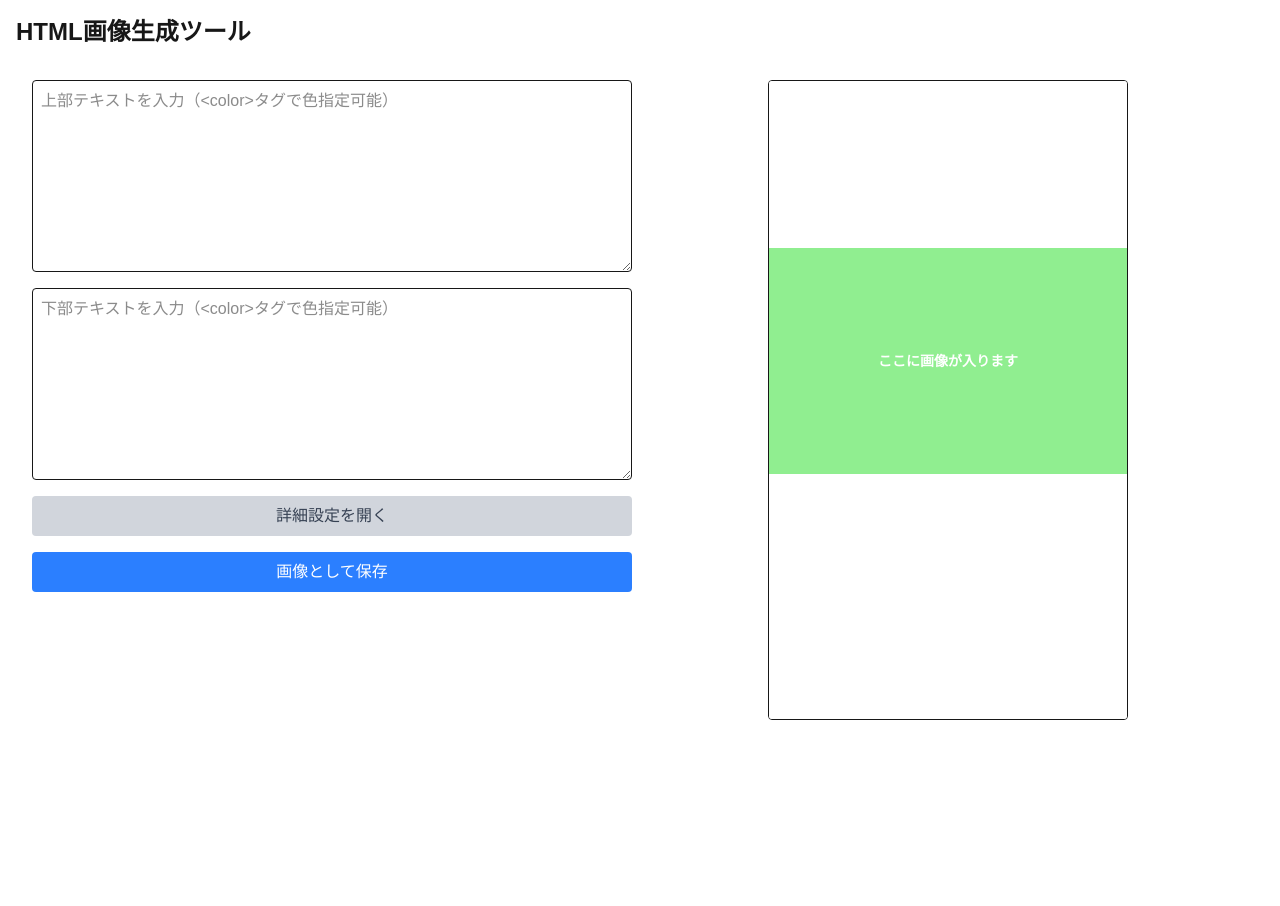
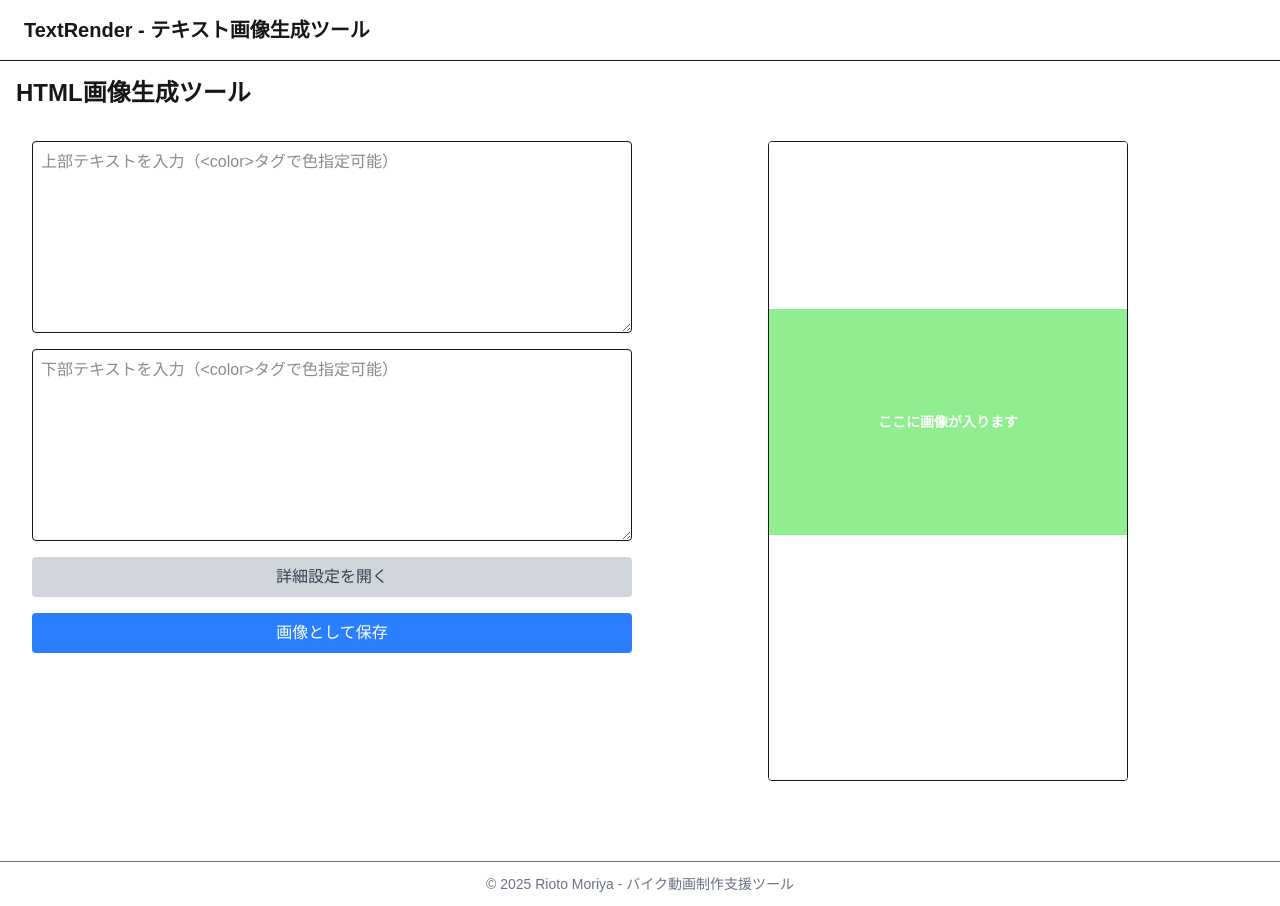
Before and after one commit to Rioto3/TextRender, a Next.js app: page / in a window 1280 px wide. Before the commit the page ends 800 px from the top, so only its background shows below. Built offline with nearby package versions, Linux system fonts and the light colour scheme.

Commit message:
[連携仕様] (Claude) レイアウトを日本語対応化し、ヘッダー・フッターを追加

```diff
--- a/src/app/layout.js
+++ b/src/app/layout.js
@@ -1,9 +1,12 @@
 import { Geist, Geist_Mono } from "next/font/google";
 import "./globals.css";
 
+// Geistフォント設定（ラテンとJapanese（日本語）のサブセットを追加）
 const geistSans = Geist({
   variable: "--font-geist-sans",
   subsets: ["latin"],
+  // 注: Geistフォント自体は日本語に対応していないため、
+  // 実際の日本語表示はフォールバックフォントで行われます
 });
 
 const geistMono = Geist_Mono({
@@ -11,18 +14,35 @@ const geistMono = Geist_Mono({
   subsets: ["latin"],
 });
 
+// メタデータ更新
 export const metadata = {
-  title: "Create Next App",
-  description: "Generated by create next app",
+  title: "TextRender - 動画用テキスト生成ツール",
+  description: "YouTubeショート・SNS動画用のテキストオーバーレイを簡単に作成できるツール",
+  keywords: "テキスト生成, 動画編集, YouTube, ショート動画, オーバーレイ, 透明背景",
+  creator: "Rioto Moriya",
 };
 
 export default function RootLayout({ children }) {
   return (
-    <html lang="en">
+    // 言語設定を日本語に変更
+    <html lang="ja">
+      <head>
+        <meta name="viewport" content="width=device-width, initial-scale=1.0" />
+        <meta name="format-detection" content="telephone=no" />
+        <meta name="theme-color" content="#90EE90" />
+      </head>
       <body
         className={`${geistSans.variable} ${geistMono.variable} antialiased`}
       >
-        {children}
+        <header className="py-4 px-6 border-b">
+          <h1 className="text-xl font-bold">TextRender - テキスト画像生成ツール</h1>
+        </header>
+        <main>
+          {children}
+        </main>
+        <footer className="py-3 px-6 border-t text-sm text-gray-500 text-center">
+          © 2025 Rioto Moriya - バイク動画制作支援ツール
+        </footer>
       </body>
     </html>
   );
```
